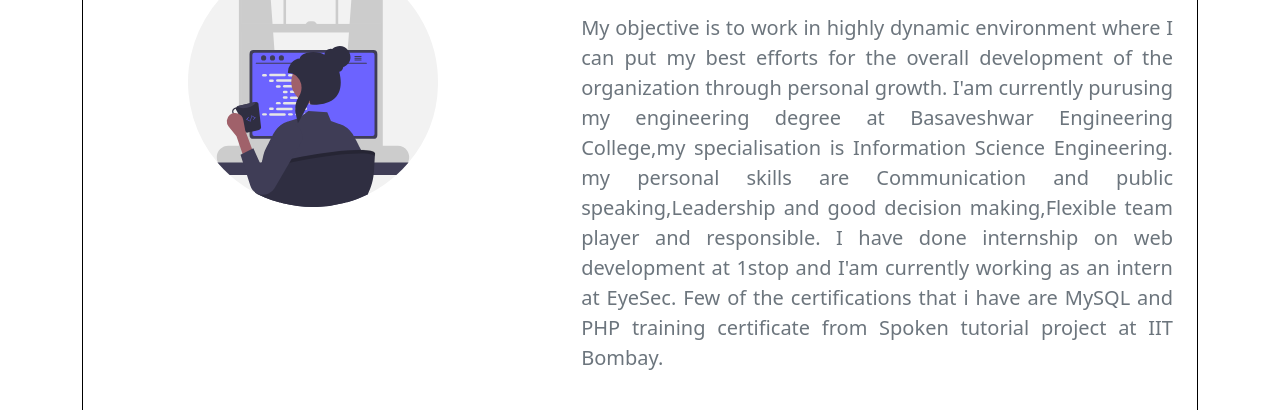
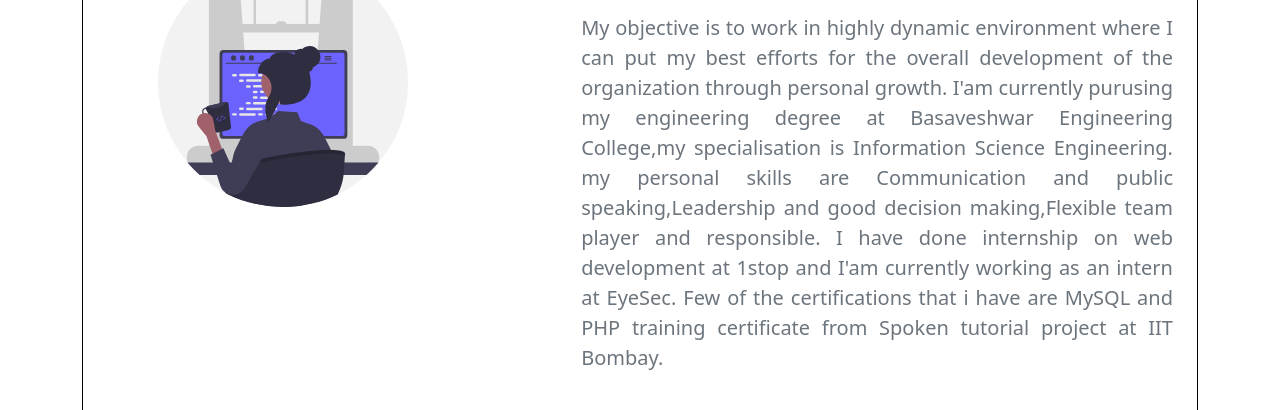
Before and after one commit to PoojaRagi/Poojaportfolio.github.io, a plain HTML site: page index.html in a window 1280 px wide. Shown: the part 168-578 px from the top of the page. Drawn offline with nearby package versions, Linux system fonts and the light colour scheme.

Commit message:
Update index.html

```diff
--- a/index.html
+++ b/index.html
@@ -43,7 +43,7 @@
       <div class="row">
         <div class="col-sm-5 col-12">
           <br>
-          <img src="pooja.svg" alt="Image!!" style="margin-left: 40px;">
+          <img src="pooja.svg" alt="Image!!" style="margin-left: 10px;">
         </div>
         <div class="col-sm-7 col-12">
           <h1 style="text-align: center;">Pooja Ragi</h1>
```
